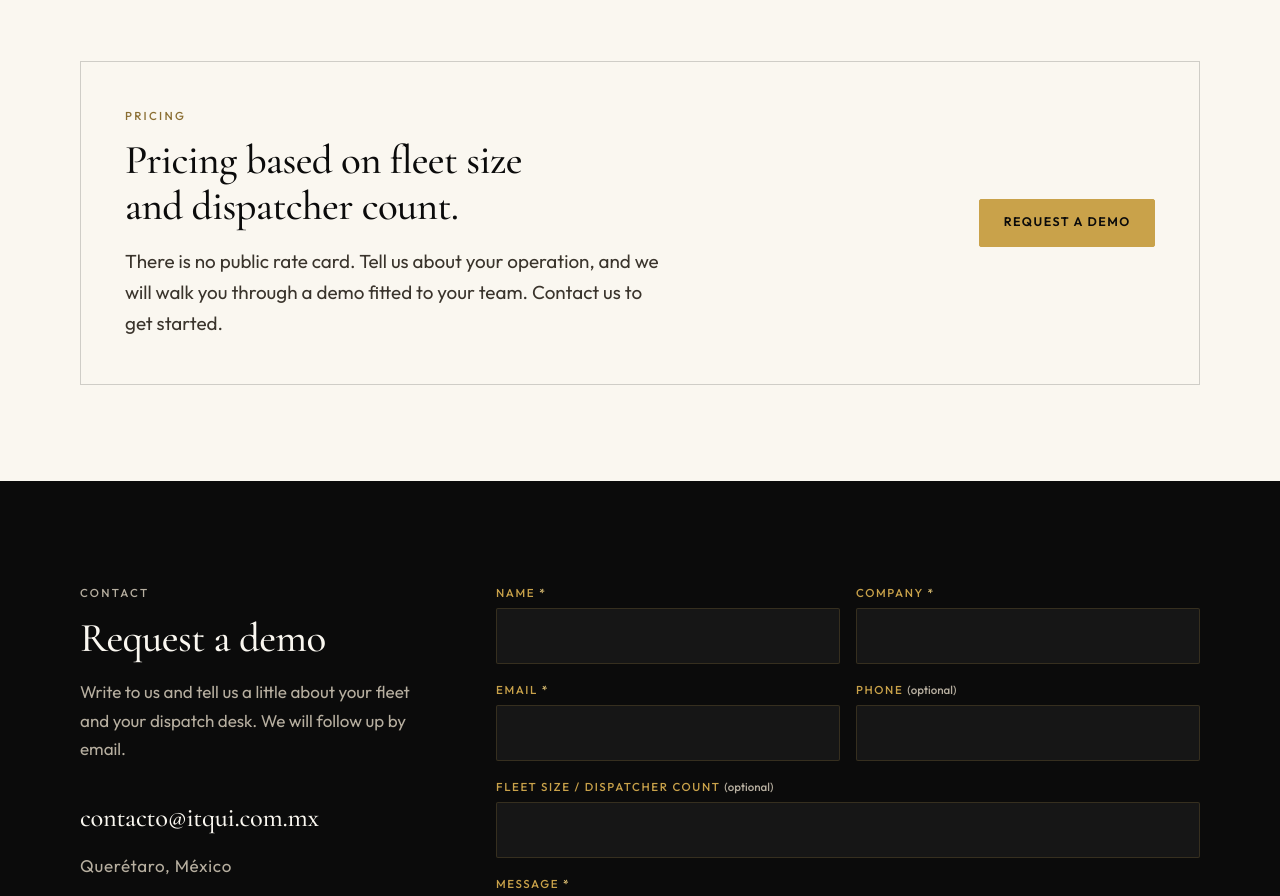
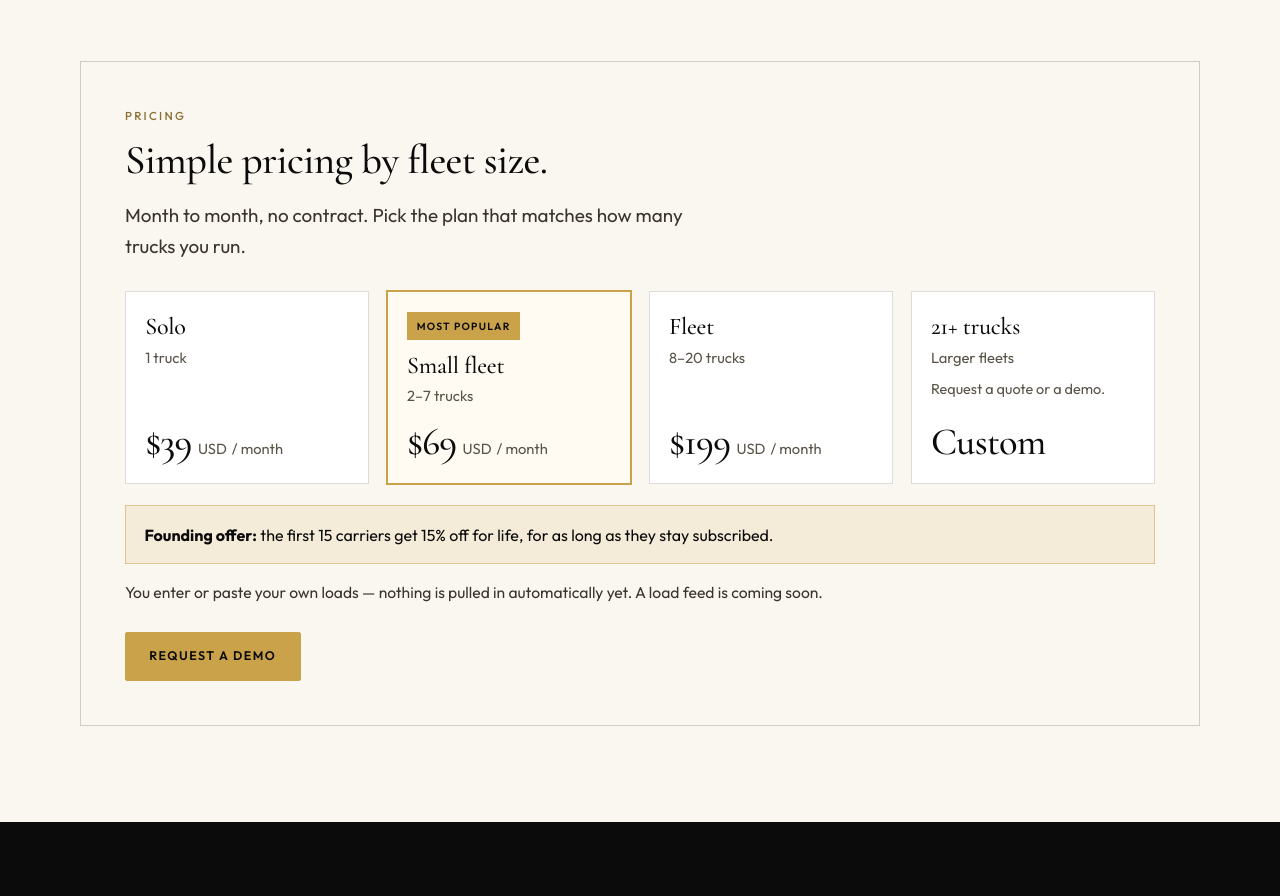
Before and after one commit to nimus7919-hub/itqui-website, a plain HTML site: page index.html in a window 1280 px wide. Shown: the part 4160-5056 px from the top of the page. Drawn offline with Linux system fonts and the light colour scheme.

Commit message:
Pricing: flat tiers by fleet size (Solo $39, Small fleet $69, Fleet $199, 21+ custom), founding offer, own-loads note (EN/ES)

```diff
--- a/css/styles.css
+++ b/css/styles.css
@@ -581,24 +581,113 @@ h3 {
 }
 .pricing .kicker { color: var(--gold-deep); }
 .pricing h2,
+.pricing h3,
 .pricing p { color: var(--black); }
-.pricing .section-lead { color: #3A342C; max-width: 34rem; }
-.pricing-inner {
-  display: grid;
-  gap: 2rem;
-  align-items: end;
-}
-@media (min-width: 800px) {
-  .pricing-inner {
-    grid-template-columns: 1.3fr auto;
-    align-items: center;
-    gap: 3rem;
-  }
-}
+.pricing .section-lead { color: #3A342C; max-width: 36rem; }
 .pricing-frame {
   border: 1px solid rgba(11, 11, 11, 0.18);
   padding: clamp(1.75rem, 4vw, 2.75rem);
 }
+.pricing-head { margin-bottom: 1.75rem; }
+.pricing-grid {
+  display: grid;
+  gap: 1rem;
+  margin: 0 0 1.35rem;
+}
+@media (min-width: 640px) {
+  .pricing-grid { grid-template-columns: 1fr 1fr; }
+}
+@media (min-width: 980px) {
+  .pricing-grid {
+    grid-template-columns: repeat(4, 1fr);
+    gap: 1.1rem;
+    align-items: stretch;
+  }
+}
+.pricing-grid { align-items: stretch; }
+.price-card {
+  display: flex;
+  flex-direction: column;
+  align-self: stretch;
+  min-height: 100%;
+  background: #fff;
+  border: 1px solid rgba(11, 11, 11, 0.14);
+  padding: 1.3rem 1.2rem 1.35rem;
+}
+.price-card.is-popular {
+  border-color: var(--gold);
+  background: #FFFBF3;
+  box-shadow: 0 0 0 1px var(--gold);
+}
+.price-badge {
+  display: inline-block;
+  align-self: flex-start;
+  margin: 0 0 0.7rem;
+  background: var(--gold);
+  color: var(--black);
+  font-size: 0.65rem;
+  font-weight: 600;
+  letter-spacing: 0.12em;
+  text-transform: uppercase;
+  padding: 0.32rem 0.6rem;
+}
+.price-card h3 {
+  font-family: var(--font-serif);
+  font-size: 1.5rem;
+  font-weight: 500;
+  margin: 0 0 0.2rem;
+  color: var(--black);
+  letter-spacing: -0.01em;
+}
+.pricing .price-who {
+  margin: 0;
+  font-size: 0.92rem;
+  color: #5A5348;
+}
+.price-amt {
+  margin: auto 0 0;
+  padding-top: 0.9rem;
+  font-family: var(--font-serif);
+  font-size: clamp(2.15rem, 3vw, 2.7rem);
+  font-weight: 500;
+  line-height: 1;
+  letter-spacing: -0.02em;
+  color: var(--black);
+}
+.price-currency,
+.price-period {
+  font-family: var(--font-sans);
+  font-size: 0.92rem;
+  font-weight: 400;
+  letter-spacing: 0;
+  color: #5A5348;
+}
+.price-currency { margin-left: 0.2rem; }
+.price-period { margin-left: 0.12rem; }
+.pricing .price-custom {
+  margin: 0.5rem 0 0;
+  font-size: 0.9rem;
+  color: #5A5348;
+}
+.pricing-offer {
+  border: 1px solid rgba(201, 162, 74, 0.5);
+  background: rgba(201, 162, 74, 0.14);
+  padding: 0.95rem 1.15rem;
+  margin: 0 0 1rem;
+}
+.pricing-offer p {
+  margin: 0;
+  color: var(--black);
+  font-size: 1rem;
+  max-width: 46rem;
+}
+.pricing .pricing-note {
+  margin: 0 0 1.5rem;
+  max-width: 44rem;
+  color: #3A342C;
+  font-size: 0.98rem;
+}
+.pricing-cta { margin-top: 0.15rem; }
 
 /* Contact */
 .contact-grid {
--- a/index.html
+++ b/index.html
@@ -306,21 +306,66 @@
     <section class="pricing" id="pricing" aria-labelledby="pricing-title">
       <div class="wrap">
         <div class="pricing-frame">
-          <div class="pricing-inner">
-            <div>
+          <div class="pricing-head">
             <p class="kicker"><span class="lang-en">Pricing</span><span class="lang-es">Precios</span></p>
             <h2 id="pricing-title">
-                <span class="lang-en">Pricing based on fleet size<br>and dispatcher count.</span>
-                <span class="lang-es">Los precios se basan en el tamaño de la flota<br>y el número de despachadores.</span>
+              <span class="lang-en">Simple pricing by fleet size.</span>
+              <span class="lang-es">Precios simples según el tamaño de la flota.</span>
             </h2>
-              <p class="section-lead lang-en">There is no public rate card. Tell us about your operation, and we will walk you through a demo fitted to your team. Contact us to get started.</p>
-              <p class="section-lead lang-es">No publicamos una lista de tarifas. Cuéntenos sobre su operación y le presentaremos una demostración ajustada a su equipo. Contáctenos para comenzar.</p>
+            <p class="section-lead lang-en">Month to month, no contract. Pick the plan that matches how many trucks you run.</p>
+            <p class="section-lead lang-es">Mes a mes, sin contrato. Elija el plan que corresponda al número de camiones que opera.</p>
           </div>
-            <a class="btn btn-gold" href="#contact">
+
+          <div class="pricing-grid">
+            <article class="price-card">
+              <h3>Solo</h3>
+              <p class="price-who lang-en">1 truck</p>
+              <p class="price-who lang-es">1 camión</p>
+              <p class="price-amt">$39<span class="price-currency"> USD</span><span class="price-period lang-en"> / month</span><span class="price-period lang-es"> / mes</span></p>
+            </article>
+
+            <article class="price-card is-popular">
+              <p class="price-badge lang-en">Most popular</p>
+              <p class="price-badge lang-es">El más elegido</p>
+              <h3 class="lang-en">Small fleet</h3>
+              <h3 class="lang-es">Flota pequeña</h3>
+              <p class="price-who lang-en">2–7 trucks</p>
+              <p class="price-who lang-es">2–7 camiones</p>
+              <p class="price-amt">$69<span class="price-currency"> USD</span><span class="price-period lang-en"> / month</span><span class="price-period lang-es"> / mes</span></p>
+            </article>
+
+            <article class="price-card">
+              <h3 class="lang-en">Fleet</h3>
+              <h3 class="lang-es">Flota</h3>
+              <p class="price-who lang-en">8–20 trucks</p>
+              <p class="price-who lang-es">8–20 camiones</p>
+              <p class="price-amt">$199<span class="price-currency"> USD</span><span class="price-period lang-en"> / month</span><span class="price-period lang-es"> / mes</span></p>
+            </article>
+
+            <article class="price-card">
+              <h3 class="lang-en">21+ trucks</h3>
+              <h3 class="lang-es">21+ camiones</h3>
+              <p class="price-who lang-en">Larger fleets</p>
+              <p class="price-who lang-es">Flotas más grandes</p>
+              <p class="price-custom lang-en">Request a quote or a demo.</p>
+              <p class="price-custom lang-es">Solicite una cotización o una demostración.</p>
+              <p class="price-amt lang-en">Custom</p>
+              <p class="price-amt lang-es">Cotización</p>
+            </article>
+          </div>
+
+          <div class="pricing-offer">
+            <p class="lang-en"><strong>Founding offer:</strong> the first 15 carriers get 15% off for life, for as long as they stay subscribed.</p>
+            <p class="lang-es"><strong>Oferta para fundadores:</strong> los primeros 15 transportistas obtienen 15% de descuento de por vida, mientras permanezcan suscritos.</p>
+          </div>
+
+          <p class="pricing-note lang-en">You enter or paste your own loads — nothing is pulled in automatically yet. A load feed is coming soon.</p>
+          <p class="pricing-note lang-es">Usted ingresa o pega sus propias cargas; aún no se importan automáticamente. El feed de cargas estará disponible pronto.</p>
+
+          <a class="btn btn-gold pricing-cta" href="#contact">
             <span class="lang-en">Request a demo</span>
             <span class="lang-es">Solicitar una demostración</span>
           </a>
-          </div>
         </div>
       </div>
     </section>
@@ -357,7 +402,7 @@
             <input id="phone" name="phone" type="tel" autocomplete="tel">
           </div>
           <div class="field full">
-            <label for="size"><span class="lang-en">Fleet size / dispatcher count <span style="text-transform:none;letter-spacing:0;color:var(--muted)">(optional)</span></span><span class="lang-es">Tamaño de flota / número de despachadores <span style="text-transform:none;letter-spacing:0;color:var(--muted)">(opcional)</span></span></label>
+            <label for="size"><span class="lang-en">Fleet size <span style="text-transform:none;letter-spacing:0;color:var(--muted)">(optional)</span></span><span class="lang-es">Tamaño de flota <span style="text-transform:none;letter-spacing:0;color:var(--muted)">(opcional)</span></span></label>
             <input id="size" name="size" type="text" autocomplete="off">
           </div>
           <div class="field full">
--- a/js/main.js
+++ b/js/main.js
@@ -28,7 +28,7 @@
         company: "Company",
         email: "Email",
         phone: "Phone",
-        size: "Fleet size / dispatcher count",
+        size: "Fleet size",
         message: "Message"
       },
       sent: "Your email app should open with the request addressed to contacto@itqui.com.mx. If it does not, please write to us at that address."
@@ -47,7 +47,7 @@
         company: "Empresa",
         email: "Correo",
         phone: "Teléfono",
-        size: "Tamaño de flota / número de despachadores",
+        size: "Tamaño de flota",
         message: "Mensaje"
       },
       sent: "Su aplicación de correo debería abrirse con la solicitud dirigida a contacto@itqui.com.mx. Si no es así, escríbanos a esa dirección."
```
Lines whose indentation alone changed are shown as unchanged.
